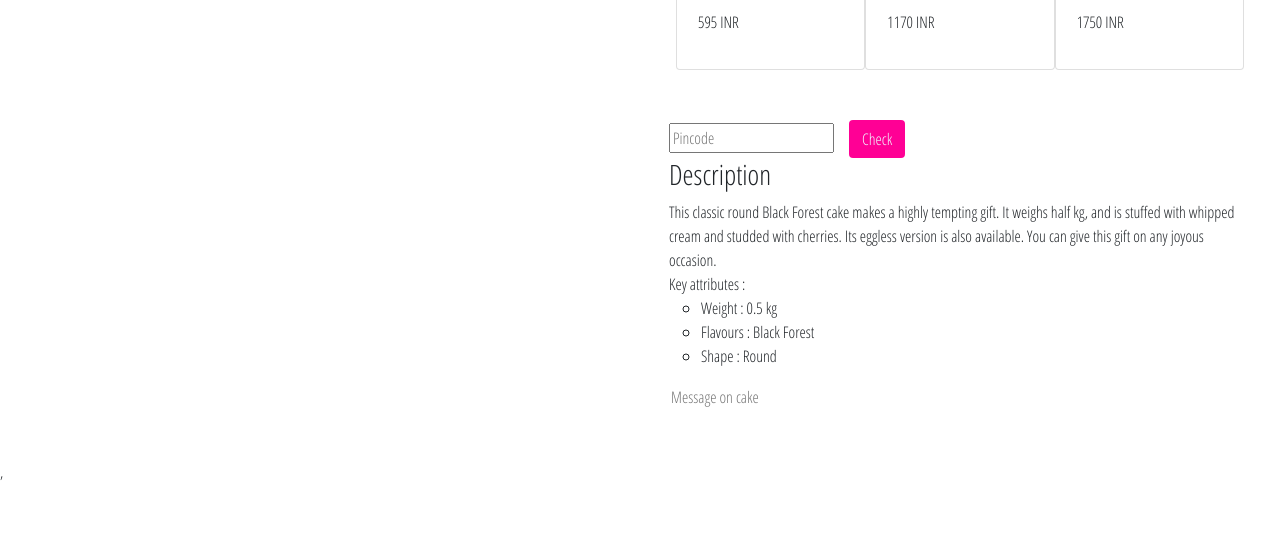
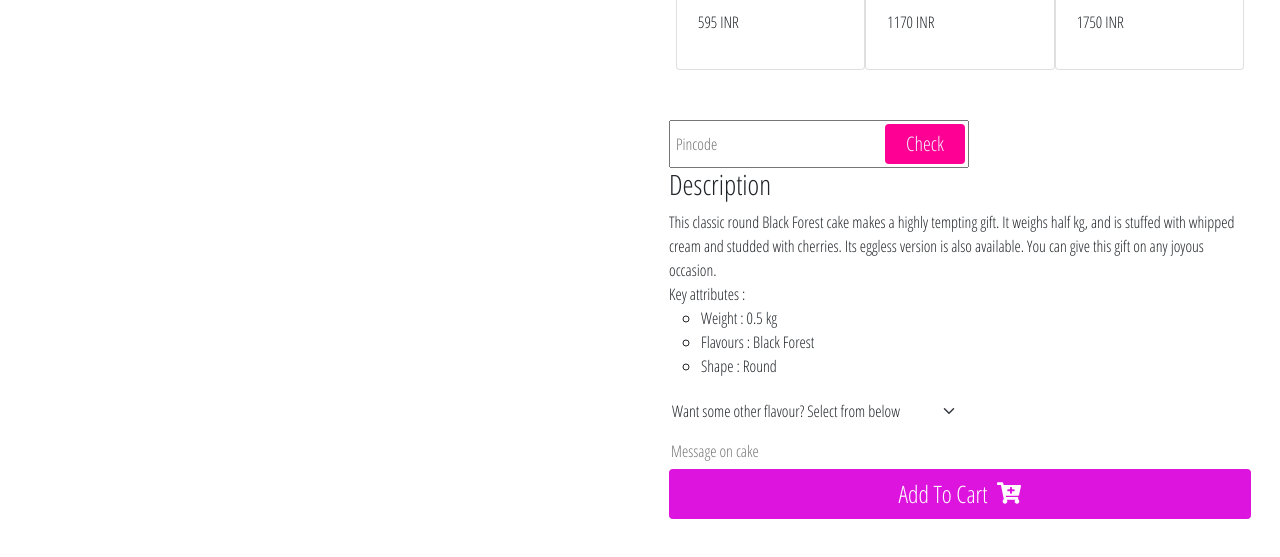
Before and after one commit to SrijitaT/keyafe-client, a React (Create React App) app: page /description in a window 1280 px wide. Shown: the part 559-1116 px from the top of the page. Before the commit the page ends 1043 px from the top, so only its background shows below. Built offline with nearby package versions, Linux system fonts and the light colour scheme.

Commit message:
Added Delivery module & Timeslot module

```diff
--- a/package.json
+++ b/package.json
@@ -7,12 +7,14 @@
     "@testing-library/jest-dom": "^5.14.1",
     "@testing-library/react": "^12.0.0",
     "@testing-library/user-event": "^13.2.1",
+    "animate.css": "^4.1.1",
     "axios": "^0.26.0",
     "bootstrap": "^5.1.3",
     "firebase": "^9.6.4",
     "node-sass": "^7.0.1",
     "react": "^17.0.2",
     "react-bootstrap": "^2.2.1",
+    "react-date-picker": "^8.4.0",
     "react-dom": "^17.0.2",
     "react-icons": "^4.3.1",
     "react-redux": "^7.2.6",
--- a/src/components/header/header.component.js
+++ b/src/components/header/header.component.js
@@ -19,7 +19,7 @@ export default function Header() {
     listener = document.addEventListener("scroll", e => {
       var scrolled = document.scrollingElement.scrollTop
       if (scrolled >= 60) {
-        console.log(scrolled);
+
           setScrollState("header active")
       } else {
           setScrollState("header")
--- /dev/null
+++ b/src/components/product-page-date-module/ProductPageDateModule.js
@@ -0,0 +1,53 @@
+import React, { useState } from "react";
+import DatePicker from "react-date-picker";
+import "react-date-picker/dist/DatePicker.css";
+import "./productpagedatemodule.scss";
+
+const ProductPageDateModule = () => {
+  const [date, setDate] = useState(new Date());
+  const [deliverystatus, setDeliverystatus] = useState(false);
+  const todayMonth = new Date().toLocaleString('default', { month: 'short' });
+  const todayDate = new Date().getDate();
+  const currentDate = new Date(new Date().getTime() + 24 * 60 * 60 * 1000);
+  const day = currentDate.getDate()
+  const month = currentDate.toLocaleString('default', { month: 'short' });
+
+  return (
+    <>
+      <h2 className="date-heading">SELECT DATE</h2>
+      <div className="date-module">
+        <button className="btn timeslot-button" onClick={() =>setDeliverystatus(true)}>TODAY, {todayDate} {todayMonth}</button>
+        <button className="btn timeslot-button" onClick={() =>setDeliverystatus(true)}>TOMORROW, {day} {month}</button>
+        <DatePicker className='timeslot-button' value={date} onChange={setDate} onBlur={() =>setDeliverystatus(true)} />
+      </div>
+      <div className={!deliverystatus? "delivery-time d-none": "delivery-time"}>
+        <h2 className="delivery-heading">SELECT DELIVERY TIME</h2>
+        <div className="delivery-time-module">
+          <div>
+            <button className="btn delivery-slot-button">
+              Standard
+              <p>Free</p>
+            </button>
+            <p>Delivery during selected slot</p>
+          </div>
+          <div>
+            <button className="btn delivery-slot-button">
+              Fixed Time
+              <p>Rs 100</p>
+            </button>
+            <p>Delivery during selected 2 hour slot</p>
+          </div>
+          <div>
+            <button className="btn delivery-slot-button">
+              Midnight
+              <p>Rs 200</p>
+            </button>
+            <p>Delivery between 11:00PM & 11:59PM</p>
+          </div>
+        </div>
+      </div>
+    </>
+  );
+};
+
+export default ProductPageDateModule;
--- a/src/pages/productDetails/productDetails.component.js
+++ b/src/pages/productDetails/productDetails.component.js
@@ -1,91 +1,28 @@
-import React from "react";
+import React, { useState } from "react";
 import "./productDetails.styles.scss";
-import { FaStar, FaStarHalfAlt } from "react-icons/fa";
+import { FaStar, FaStarHalfAlt, FaCartPlus } from "react-icons/fa";
 import "bootstrap/dist/css/bootstrap.css";
-import { Col, Row, Container, Button, Card } from "react-bootstrap";
+import { Col, Row, Container, Button, Card, Form } from "react-bootstrap";
+import "animate.css";
+import ProductPageDateModule from "../../components/product-page-date-module/ProductPageDateModule";
 
 const ProductDetails = () => {
+  const [pin, setPin] = useState(null);
+  const [shake, setShake] = useState(false);
+  const changePin = (e) => {
+    setPin(e.target.value);
+
+  };
+
+
+
+  const display = () => {
+    if (pin === null || pin === '') {
+      setShake(true);
+    }
+   setTimeout(()=> {setShake(false)},3000);
+  };
   return (
-    // <Grid container xs={12} md={12} lg={12}>
-    //     <Grid item xs={6} md={6} lg={6} className="prod-image">
-    //         <img src="https://images.unsplash.com/photo-1562440499-64c9a111f713?ixlib=rb-1.2.1&ixid=MnwxMjA3fDB8MHxwaG90by1wYWdlfHx8fGVufDB8fHx8&auto=format&fit=crop&w=387&q=80"/>
-    //     </Grid>
-    //     <Grid item xs={6} md={6} lg={6}>
-    //         <div className="prod-name">
-    //             <h2>Black Forest Cake</h2>
-    //         <div class="prod-ratings">
-    //             <FaStar/>
-    //             <FaStar/>
-    //             <FaStar/>
-    //             <FaStar/>
-    //             <FaStarHalfAlt/>
-    //         <span>20 ratings</span>
-    //         <span>5 reviews</span></div>
-    //         </div>
-
-    //         <div class="price-tag">
-    //             <p>Rs 595</p>
-    //         </div>
-
-    //         <Grid container spacing={2} className="prod-variant">
-    //         <Grid item xs={12} md={12} lg={12}>
-    //             <p>Select variant</p>
-    //         </Grid>
-    //             <Grid container spacing={2} className="variant-desc">
-    //                 <Grid item xs={4} md={4} lg={4} className="active variant-grid">
-    //                     <img src="https://images.unsplash.com/photo-1562440499-64c9a111f713?ixlib=rb-1.2.1&ixid=MnwxMjA3fDB8MHxwaG90by1wYWdlfHx8fGVufDB8fHx8&auto=format&fit=crop&w=387&q=80"/>
-    //                     <div>
-    //                         <h3>1 pound</h3>
-    //                         <h3>Rs 595</h3>
-    //                     </div>
-    //                 </Grid>
-    //                 <Grid item xs={4} md={4} lg={4} className="variant-grid">
-    //                     <img src="https://images.unsplash.com/photo-1562440499-64c9a111f713?ixlib=rb-1.2.1&ixid=MnwxMjA3fDB8MHxwaG90by1wYWdlfHx8fGVufDB8fHx8&auto=format&fit=crop&w=387&q=80"/>
-    //                     <div>
-    //                         <h3>2 pounds</h3>
-    //                         <h3>Rs 995</h3>
-    //                     </div>
-    //                 </Grid>
-    //                 <Grid item xs={4} md={4} lg={4} className="variant-grid">
-    //                     <img src="https://images.unsplash.com/photo-1562440499-64c9a111f713?ixlib=rb-1.2.1&ixid=MnwxMjA3fDB8MHxwaG90by1wYWdlfHx8fGVufDB8fHx8&auto=format&fit=crop&w=387&q=80"/>
-    //                     <div>
-    //                         <h3>3 pounds</h3>
-    //                         <h3>Rs 1800</h3>
-    //                     </div>
-    //                 </Grid>
-    //             </Grid>
-    //             </Grid>
-    //             <Grid item xs={12} md={6} lg={6} className="delivery-location">
-    //                     <input type="text" placeholder="Pincode"></input>
-    //                     <Button variant="outlined" color="primary">Check</Button>
-    //             </Grid>
-    //             <hr/>
-    //             <Grid item xs={12} md={12} lg={12} className="prod-desc">
-    //                 <div className="description-title"><h3>Description</h3></div>
-    //                 <div className="description-text">
-    //                 This classic round Black Forest cake makes a highly tempting gift.
-    //                  It weighs half kg, and is stuffed with whipped cream and studded with cherries.
-    //                  Its eggless version is also available. You can give this gift on any joyous occasion.
-    //                  Key attributes :
-    //                 </div>
-    //             </Grid>
-
-    //             <Grid container spacing={2} className="prod-attributes">
-    //                 <Grid item xs={6} md={6} lg={6}>Weight : 0.5 kg</Grid>
-    //                 <Grid item xs={6} md={6} lg={6}>Flavours : Black Forest</Grid>
-    //                 <Grid item xs={6} md={6} lg={6}>Shape : Round</Grid>
-    //             </Grid>
-    //             <Grid container spacing={2}>
-    //             <Grid item xs={6} md={6} lg={6}>
-    //                 <h3 className='color-purple'>Message on cake</h3>
-    //             </Grid>
-    //             <Grid item xs={12} md={12} lg={12} className="border-none">
-    //                 <input type="text" placeholder="Message on cake"></input>
-    //             </Grid>
-    //             </Grid>
-    //     </Grid>
-    // </Grid>
-
     <Row>
       <Col className="leftSide" lg={6}>
         <div className="imgdiv">
@@ -95,7 +32,7 @@ const ProductDetails = () => {
           />
         </div>
       </Col>
-          <Col lg={6}>
+      <Col className="rightSide" lg={6}>
         <Container>
           <Row className="prodDetail">
             <Col className="rightItem">
@@ -119,9 +56,7 @@ const ProductDetails = () => {
               </div>
             </Col>
             <Col className="rightItem-Card">
-                  <Card
-                    className="product-card-body"
-                    style={{ width: "18rem" }}>
+              <Card className="product-card-body" style={{ width: "18rem" }}>
                 <Card.Img
                   variant="top"
                   src="https://images.unsplash.com/photo-1562440499-64c9a111f713?ixlib=rb-1.2.1&ixid=MnwxMjA3fDB8MHxwaG90by1wYWdlfHx8fGVufDB8fHx8&auto=format&fit=crop&w=387&q=80"
@@ -133,9 +68,7 @@ const ProductDetails = () => {
                   </Card.Text>
                 </Card.Body>
               </Card>
-                  <Card
-                    className="product-card-body"
-                    style={{ width: "18rem" }}>
+              <Card className="product-card-body" style={{ width: "18rem" }}>
                 <Card.Img
                   variant="top"
                   src="https://images.unsplash.com/photo-1562440499-64c9a111f713?ixlib=rb-1.2.1&ixid=MnwxMjA3fDB8MHxwaG90by1wYWdlfHx8fGVufDB8fHx8&auto=format&fit=crop&w=387&q=80"
@@ -147,9 +80,7 @@ const ProductDetails = () => {
                   </Card.Text>
                 </Card.Body>
               </Card>
-                  <Card
-                    className="product-card-body"
-                    style={{ width: "18rem" }}>
+              <Card className="product-card-body" style={{ width: "18rem" }}>
                 <Card.Img
                   variant="top"
                   src="https://images.unsplash.com/photo-1562440499-64c9a111f713?ixlib=rb-1.2.1&ixid=MnwxMjA3fDB8MHxwaG90by1wYWdlfHx8fGVufDB8fHx8&auto=format&fit=crop&w=387&q=80"
@@ -164,21 +95,54 @@ const ProductDetails = () => {
             </Col>
 
             <Col className="rightItem">
-                  <div className="delivery-location">
-                    <input type="text" placeholder="Pincode"></input>
-                    <Button className="btn" variant="outlined">
+              <div
+                className={
+                  !shake
+                    ? "delivery-location animate__animated"
+                    : "delivery-location animate__animated animate__shakeX"
+                }>
+                <input
+                  className="pincode-input "
+                  id="pin-input"
+                  type="text"
+                  placeholder="Pincode"
+                  onChange={changePin}
+                  value={pin}
+                />
+                <Button
+                  className={
+                    !pin
+                      ? "btn pincode-button animate__animated "
+                      : "btn pincode-button animate__animated d-none"
+                  }
+                  // id="pincode-button"
+                  variant="outlined">
                   Check
                 </Button>
+
+                <p
+                  // id="pincode-text"
+                  className={
+                    pin
+                      ? "btn pincode-text animate__animated d-block"
+                      : "btn pincode-text animate__animated "
+                  }>
+                  Available
+                </p>
               </div>
+
+              {/* <DatePicker value={date} onChange={setDate} /> */}
+              {!pin? null: <ProductPageDateModule /> }
+
+
               <div className="description-title">
                 <h3>Description</h3>
               </div>
               <div className="description-text">
                 This classic round Black Forest cake makes a highly tempting
-                    gift. It weighs half kg, and is stuffed with whipped cream
-                    and studded with cherries. Its eggless version is also
-                    available. You can give this gift on any joyous occasion.{" "}
-                    <br />
+                gift. It weighs half kg, and is stuffed with whipped cream and
+                studded with cherries. Its eggless version is also available.
+                You can give this gift on any joyous occasion. <br />
                 Key attributes :
               </div>
               <ul className="prod-attributes">
@@ -187,17 +151,28 @@ const ProductDetails = () => {
                 <li>Shape : Round</li>
               </ul>
 
+              <Form.Select className="flavour-form">
+                <option>Want some other flavour? Select from below</option>
+                <option value="1">Chocolate</option>
+                <option value="2">Strawberry</option>
+                <option value="3">Vanilla</option>
+                <option value="4">Rasmalai</option>
+                <option value="5">Blueberry</option>
+                <option value="6">Butterscotch</option>
+              </Form.Select>
               {/* add dropdown "Want some other flavour? Select from below" */}
               <div className="border-none">
                 <input type="text" placeholder="Message on cake" />
               </div>
+              <button className="btn add-to-cart" onClick={display}>
+                <span className="cart-span">Add To Cart</span>
+                <FaCartPlus className="icon-add-cart" />
+              </button>
             </Col>
           </Row>
         </Container>
       </Col>
     </Row>
-
-
   );
 };
 
--- a/src/pages/productDetails/productDetails.styles.scss
+++ b/src/pages/productDetails/productDetails.styles.scss
@@ -1,141 +1,13 @@
-// .prod-name{
-//     border-bottom: 1px solid rgba(107, 104, 104,0.2);
-//     span{
-//         margin-left:5px;
-//     }
-// }
-// .prod-image{
-//     max-height:400px;
-//     text-align:left;
-//     padding:20px;
-//     img{
-//         width:80%;
-//         height:100%;
-//     }
-// }
-// .prod-ratings{
-//     color:rgb(221, 20, 221);
-// }
-// .price-tag{
-//     p{
-//         color:purple;
-//         line-height: 0.25rem;
-//         font-weight: bold;
-//         font-size: 1.5rem;
-//     }
-// }
-
-// .prod-variant{
-//     p{
-//         line-height: 0.25rem;
-//         font-weight: bold;
-//         font-size: 1.5rem;
-//         text-align: left;
-//     }
-//     .variant-desc{
-//         .variant-grid{
-//             max-height:250px;
-//             padding:0;
-//             text-align:center;
-//         }
-//         img{
-//             width:90%;
-//             height:60%;
-//         }
-//         .active{
-//             border: 1px solid purple;
-//         }
-//         padding-bottom : 0.5rem;
-//         border-bottom : 1px solid rgba(107, 104, 104,0.2);
-//         margin-bottom : 1em;
-//     }
-//     .images{
-//         display:flex;
-//         align-items: center;
-//         justify-content: space-between;
-//         gap:10px;
-
-//         div{
-//             background-image: url("https://images.unsplash.com/photo-1562440499-64c9a111f713?ixlib=rb-1.2.1&ixid=MnwxMjA3fDB8MHxwaG90by1wYWdlfHx8fGVufDB8fHx8&auto=format&fit=crop&w=387&q=80");
-//             width: 28em;
-//             height: 15em;
-//             background-repeat: no-repeat;
-//             background-size:contain;
-//         }
-//     }
-// }
-
-// .delivery-location{
-//     min-height: 50px;
-//     width : 100%;
-//     border : 1px solid rgba(83, 83, 83, 0.2);
-//     //padding-bottom:10px;
-//     //border-bottom : 1px solid rgba(107, 104, 104,0.2);
-//     input{
-//         height:50px;
-//         width:70%;
-//         outline:none;
-//         border:none;
-//         &:focus{
-//             outline:none;
-//         }
-//     }
-// }
-
-
-// .prod-desc{
-//     .description-text{
-//         font-size:20px;
-//     }
-//     .description-title{
-//         color:purple;
-//         font-weight: bold;
-//     }
-// }
-
-// .prod-attributes{
-//     font-size: 20px;
-//     margin-bottom: 25px;
-//     div{
-//     list-style-type: circle ;
-//     }
-// }
-
-// .border-none{
-//     input{
-//         outline:none;
-//         border:none;
-//         &:focus{
-//             outline:none;
-//         }
-//     }
-// }
-
-// .color-purple{
-//     color:purple;
-// }
-
-// .leftSide{
-//     width: 100%;
-//     height: 25%;
-// }
-
-
-
-
 //My CSS style here
 
-
-.prodDetail{
+.prodDetail {
   display: flex;
   flex-direction: column;
   justify-content: space-between;
 }
 
-
-.leftSide{
-    .imgdiv{
-
+.leftSide {
+  .imgdiv {
     display: flex;
     justify-content: center;
     margin-left: auto;
@@ -145,9 +17,8 @@
   }
 }
 
-
-.prod-variant{
-    p{
+.prod-variant {
+  p {
     line-height: 0.25rem;
     font-weight: bold;
     font-size: 1.5rem;
@@ -155,65 +26,123 @@
   }
 }
 
-.prod-ratings{
-    color:rgb(221, 20, 221);
+.prod-ratings {
+  color: rgb(221, 20, 221);
+}
+
+.rightItem {
+  width: 100%;
+  height: 250px;
+  padding: 50px 5px;
+
+  .pin-code-style{
+
+    border-color: rgb(255, 0, 0) !important;
+
+    // &:focus{
+    //   border-color: rgb(255, 0, 0) !important;
+    // }
+  }
+
+  .flavour-form{
+      width: 300px;
+      border: none;
+      padding: 5px 3px;
+      margin-bottom: 10px;
+  }
+
+  .delivery-location {
+    position: relative;
+    width: 300px;
+    display: flex;
+    align-items: center;
+    .pincode-input {
+      width: 300px;
+      padding: 10px 5px;
+    }
+  }
+
+   .add-to-cart{
+       background-color: rgb(221, 20, 221);
+       color: #fff;
+       width: 100%;
+       display: flex;
+      justify-content: center;
+      margin-top: 5px;
+     .cart-span{
+       margin-right: 10px;
+       font-size: 1.5rem;
+     }
+   .icon-add-cart{
+     font-size: 1.5rem;
+  margin-top: 5px;
+   }
    }
 
 
-.rightItem{
-    width: 100%;
-    height: 250px;
-    padding: 50px 5px;
 }
 
-.rightItem-Card{
+.rightItem-Card {
   display: flex;
+
+  @media (max-width:768px){
+    flex-direction: column;
+  }
 }
 
-.prod-name{
+.prod-name {
   display: flex;
   flex-direction: column;
   justify-content: space-between;
-    span{
+  span {
     margin-left: 15px;
   }
 }
 
-
-
-.product-card-body{
+.product-card-body {
   height: fit-content;
   padding: 3px 5px;
 }
 
-
-
-
-.border-none{
-    input{
-        outline:none;
-        border:none;
-        &:focus{
-            outline:none;
+.border-none {
+  input {
+    outline: none;
+    border: none;
+    &:focus {
+      outline: none;
     }
   }
 }
 
-.btn{
+.btn.pincode-button {
   margin-left: 15px;
   background-color: rgb(255, 0, 149);
   color: aliceblue;
+  position: absolute;
+
+  right: 4px;
+  padding: 4px 20px;
+  font-size: 20px;
 }
 
-.variant{
+.pincode-text {
+  display: none;
+  margin: 5px;
+  color: rgb(81, 185, 40);
+  position: absolute;
+
+  right: 6px;
+  font-size: 20px;
+}
+
+.variant {
   font-size: 1.5rem;
   font-weight: 400;
 }
 
-.prod-attributes{
+.prod-attributes {
   display: flex;
   justify-content: flex-start;
   flex-direction: column;
   list-style-type: circle;
-
 }
```
Also changed, not shown: src/components/cart-dropdown/cart-dropdown.styles.scss (+7 -1 lines), src/components/product-page-date-module/productpagedatemodule.scss (added, +44 -0 lines), 2 other files (tests, documents, lock files or other folders). Lines whose indentation alone changed are shown as unchanged.
